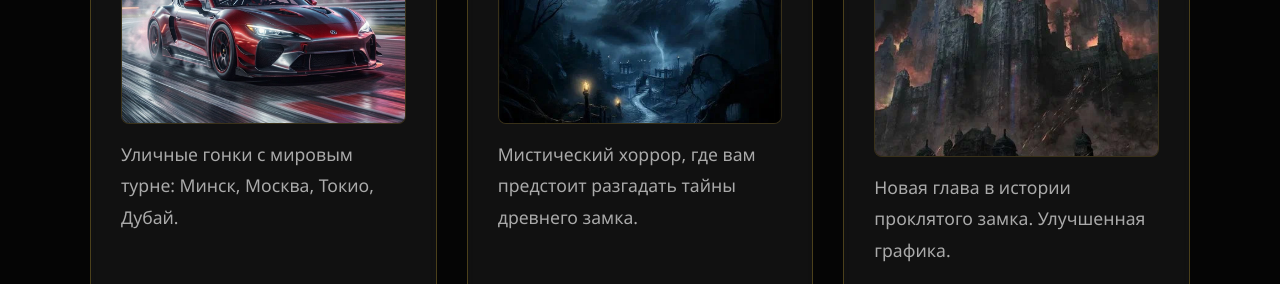
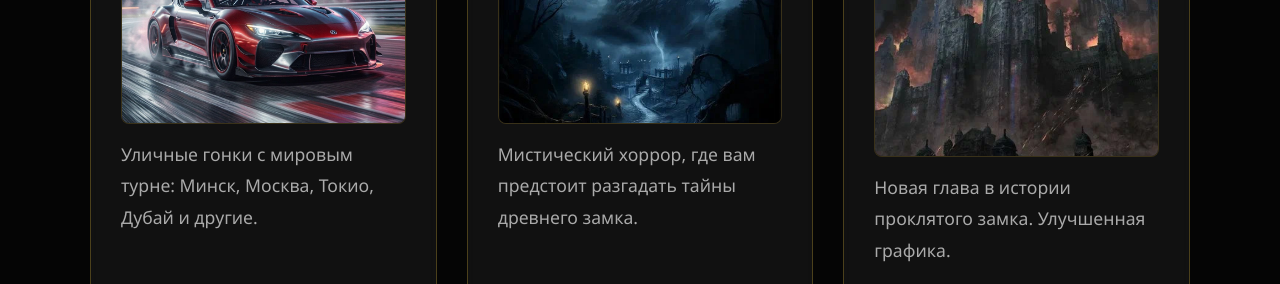
Before and after one commit to Cherep645242433/phantomroadstudio.github.io, a plain HTML site: page index.html in a window 1280 px wide. Shown: the part 2700-2984 px from the top of the page. Drawn offline with Linux system fonts and the light colour scheme.

Commit message:
Update index.html

```diff
--- a/index.html
+++ b/index.html
@@ -266,7 +266,7 @@
     <section id="games">
         <h2>Игры</h2>
         <div class="grid">
-            <div class="card"><h3>NWS: World Tour</h3><img src="NWS.jpg" alt="NWS"><p>Уличные гонки с мировым турне: Минск, Москва, Токио, Дубай.</p><div class="game-media"><audio controls><source src="NWS_ost.mp3" type="audio/mpeg"></audio></div></div>
+            <div class="card"><h3>NWS: World Tour</h3><img src="NWS.jpg" alt="NWS"><p>Уличные гонки с мировым турне: Минск, Москва, Токио, Дубай и другие.</p><div class="game-media"><audio controls><source src="NWS_ost.mp3" type="audio/mpeg"></audio></div></div>
             <div class="card"><h3>Проклятие замка</h3><img src="lock1.png" alt="Проклятие замка"><p>Мистический хоррор, где вам предстоит разгадать тайны древнего замка.</p><div class="game-media"><audio controls><source src="lock1_ost.mp3" type="audio/mpeg"></audio></div></div>
             <div class="card"><h3>Проклятие замка: Перезагрузка</h3><img src="lock2.jpg" alt="Перезагрузка"><p>Новая глава в истории проклятого замка. Улучшенная графика.</p><div class="game-media"><audio controls><source src="lock2_ost.mp3" type="audio/mpeg"></audio></div></div>
             <div class="card"><h3>Проклятие замка: Демон</h3><img src="lock3.jpg" alt="Демон"><p>Финальная часть трилогии. Сражение с самим демоном.</p><div class="game-media"><audio controls><source src="lock3_ost.mp3" type="audio/mpeg"></audio></div></div>
```
